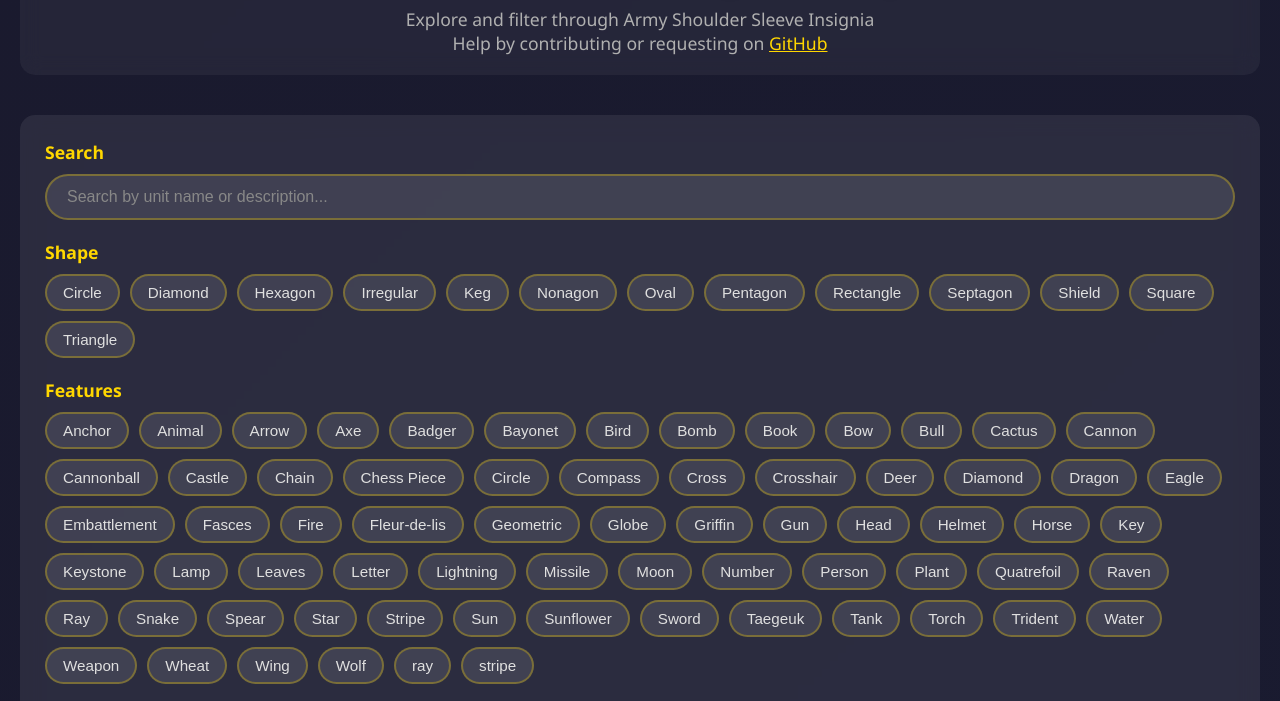
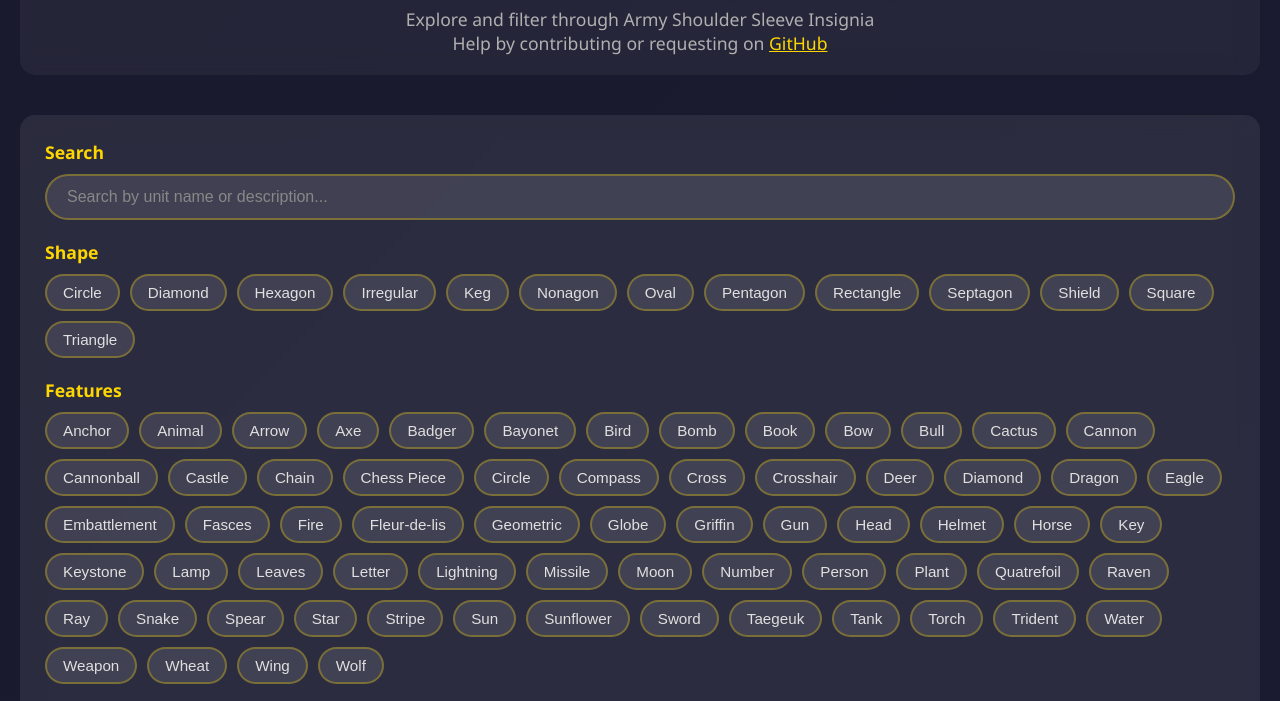
Before and after one commit to PenguinPaul/soldier-sleeves, a plain HTML site: page index.html in a window 1280 px wide. Shown: the part 98-799 px from the top of the page. Drawn offline with Linux system fonts and the light colour scheme.

Commit message:
fix some errors

```diff
--- a/index.html
+++ b/index.html
@@ -627,7 +627,7 @@
 				nickname: "",
 				description: "Centered upon a white disc 2 1/2 inches (6.35cm) in diameter, a scarlet disc with eight evenly spaced crenellations on its perimeter, and centered thereon a white annulet containing a white cross and issuant from the annulet four white diagonal rays.",
 				shape: "Circle",
-				features: ["Geometric", "ray"],
+				features: ["Geometric", "Ray"],
 				colors: ["Yellow", "Blue"],
 				image: "https://tioh.army.mil/Handlers/ThumbnailHandler.ashx?id=3150&size=150",
 				link: "https://tioh.army.mil/Catalog/Heraldry.aspx?HeraldryId=5843&CategoryId=3343&grp=2"
@@ -657,7 +657,7 @@
 				nickname: "",
 				description: "A shield-shaped embroidered item blazoned as follows: Per bend Gules and Sable, a bend Argent between a tower Or, windows of the second and a fleur-de-lis of the fourth; all within a 1/8 inch (.32 cm) Yellow border. Overall dimensions are 2 1/4 inches (5.72 cm) in width and 3 1/4 inches (8.26 cm) in length.",
 				shape: "Shield",
-				features: ["Castle", "Fleur-de-lis", "stripe"],
+				features: ["Castle", "Fleur-de-lis", "Stripe"],
 				colors: ["Red", "White", "Black", "Yellow"],
 				image: "https://tioh.army.mil/Handlers/ThumbnailHandler.ashx?id=3225&size=150",
 				link: "https://tioh.army.mil/Catalog/Heraldry.aspx?HeraldryId=5918&CategoryId=3380&grp=2"
```
